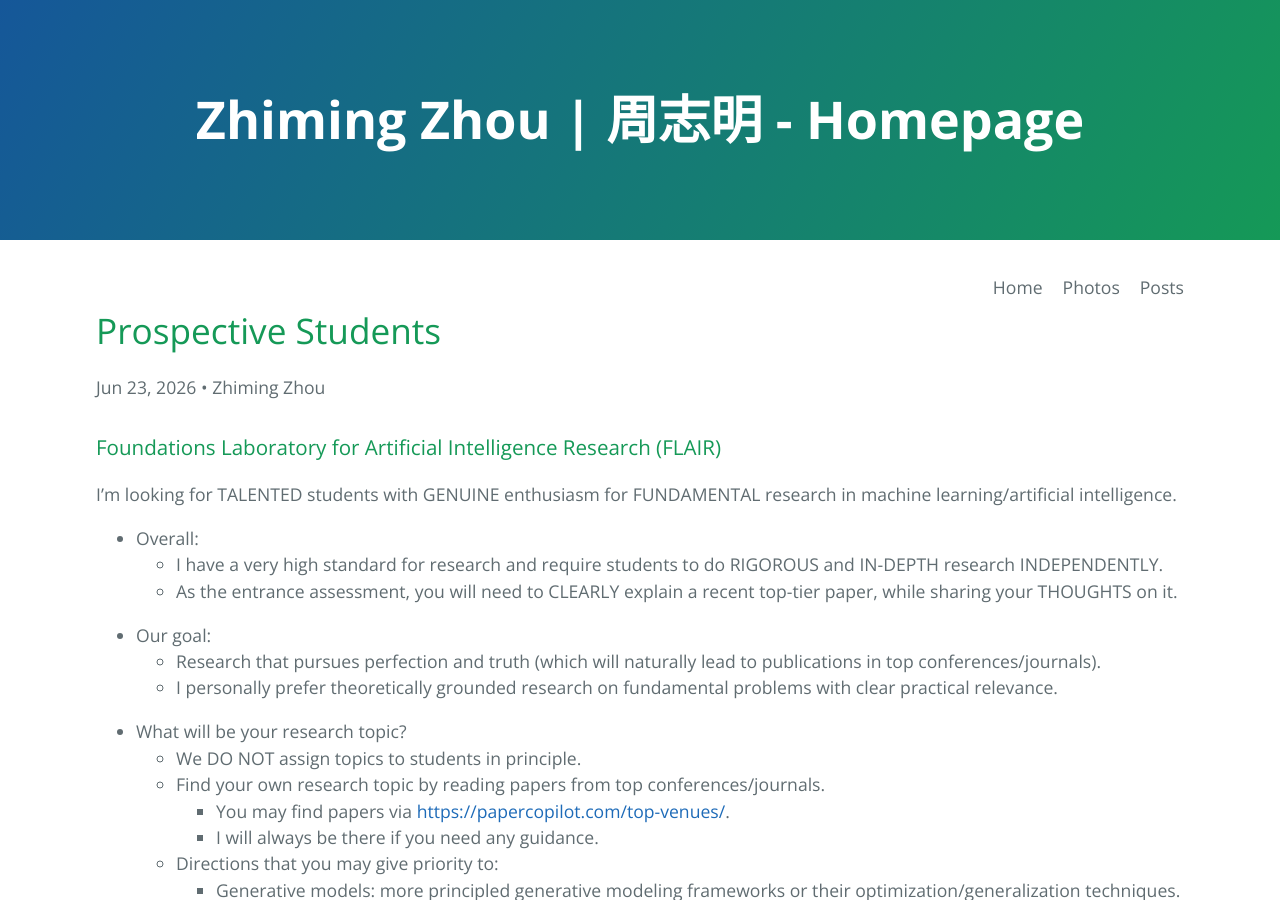
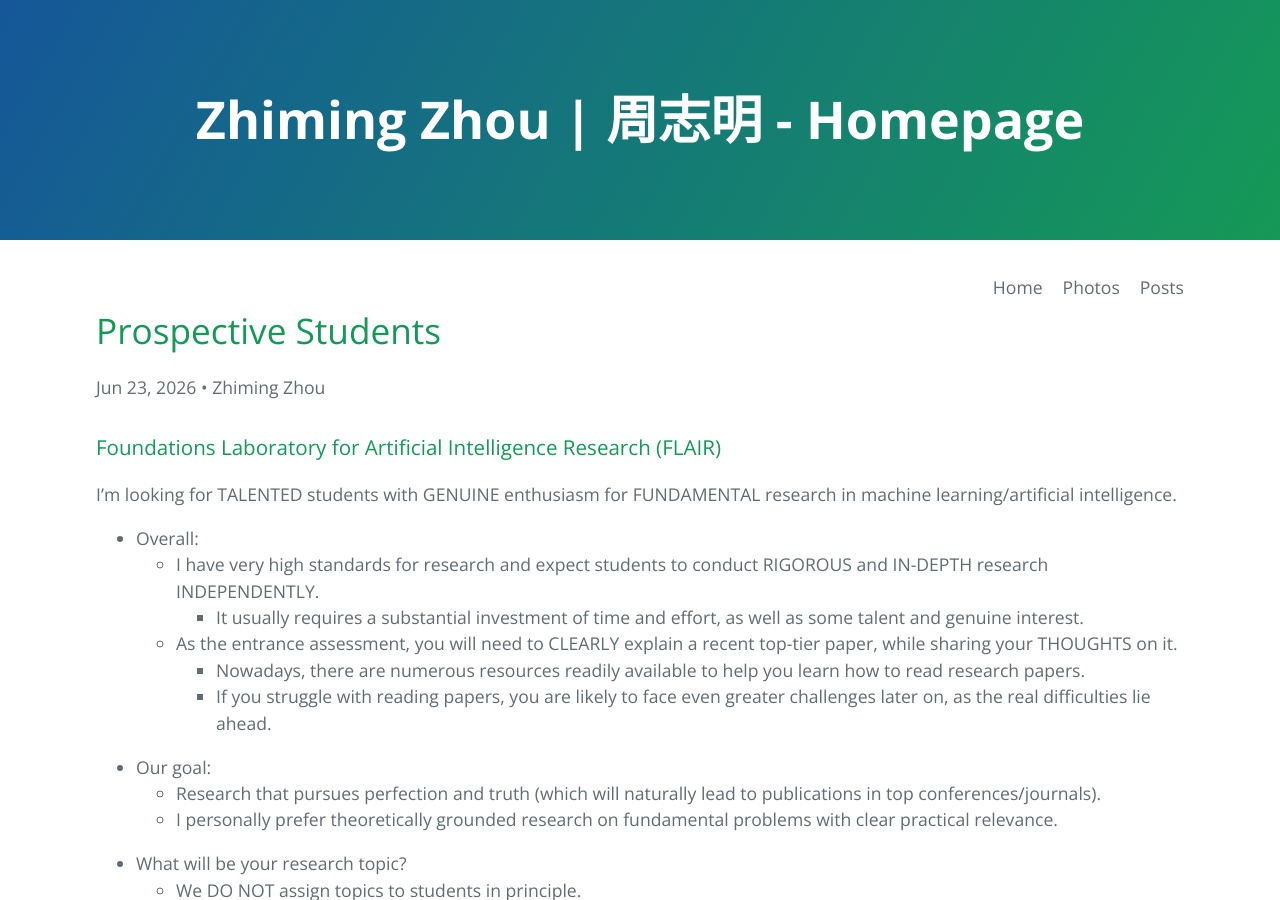
Before and after one commit to ZhimingZhou/zhimingzhou.github.io, a Jekyll site: the page built from _posts/2020-12-09-Prospective-Students.md, in a window 1280 px wide and 900 px high. Built offline with Jekyll 4.4.1, drawn with Linux system fonts in a browser that asks for light colours.

Commit message:
Update 2020-12-09-Prospective-Students.md

```diff
--- a/_posts/2020-12-09-Prospective-Students.md
+++ b/_posts/2020-12-09-Prospective-Students.md
@@ -12,8 +12,11 @@ comments: false
 I’m looking for TALENTED students with GENUINE enthusiasm for FUNDAMENTAL research in machine learning/artificial intelligence.
 
 - Overall:
-	- I have a very high standard for research and require students to do RIGOROUS and IN-DEPTH research INDEPENDENTLY.
+	- I have very high standards for research and expect students to conduct RIGOROUS and IN-DEPTH research INDEPENDENTLY.
+		- It usually requires a substantial investment of time and effort, as well as some talent and genuine interest.
 	- As the entrance assessment, you will need to CLEARLY explain a recent top-tier paper, while sharing your THOUGHTS on it.
+		- Nowadays, there are numerous resources readily available to help you learn how to read research papers.
+		- If you struggle with reading papers, you are likely to face even greater challenges later on, as the real difficulties lie ahead.
 
 <!--  -->
 - Our goal:
```
